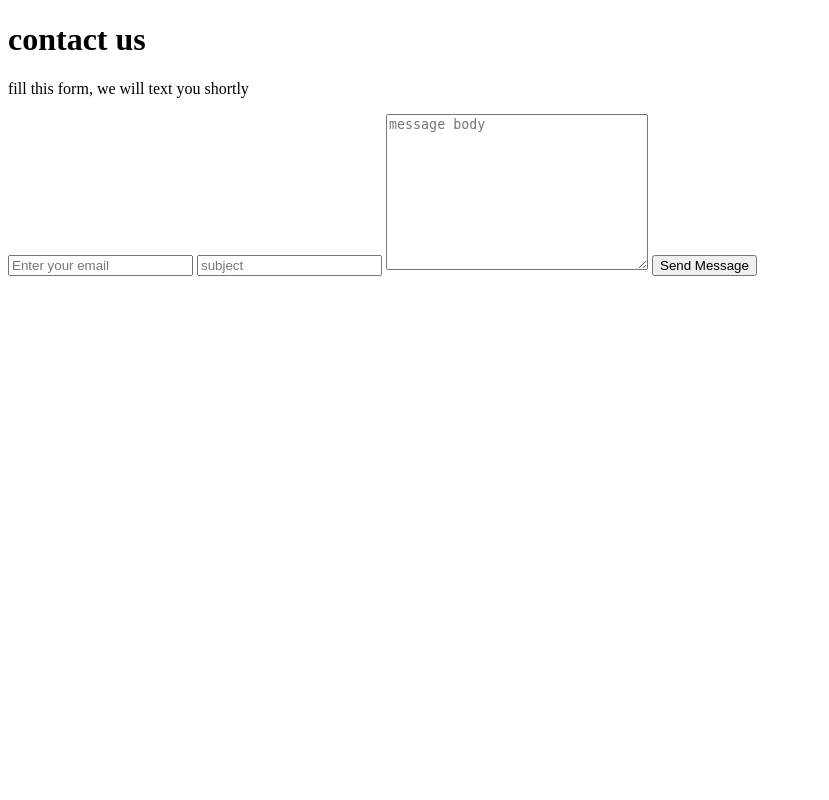
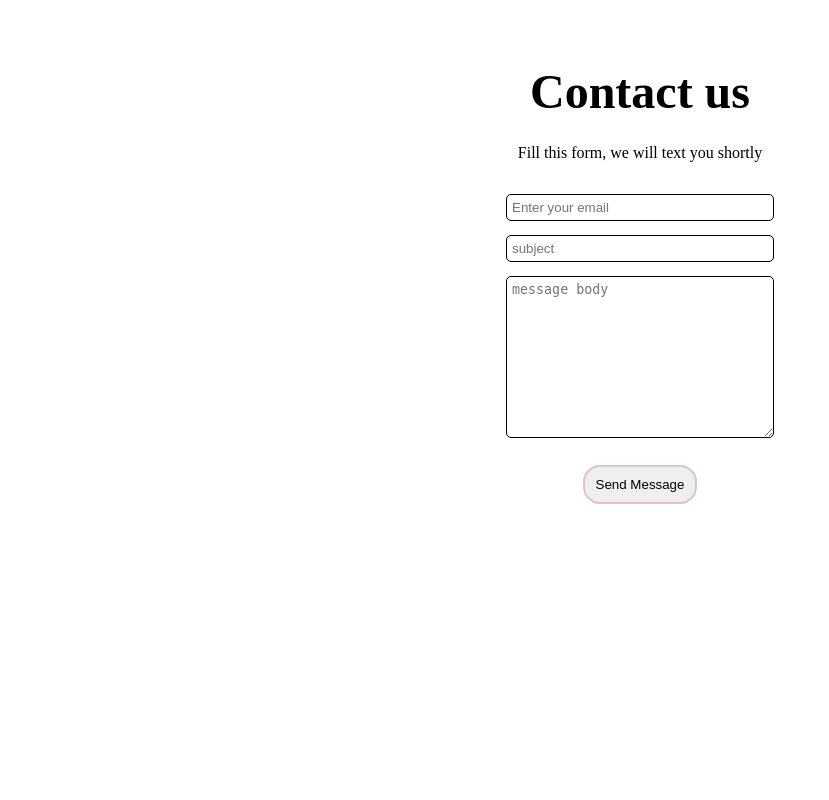
Before and after one commit to ujjwalbhandarii/Flask_mail-Module, a Flask app: page / in a window 1280 px wide. Shown: the whole page, without its empty margins (0-829 px from the left). Run offline with Flask 2, Linux system fonts and the light colour scheme.

Commit message:
modified --css

```diff
--- /dev/null
+++ b/static/style.css
@@ -0,0 +1,51 @@
+*{
+    margin: 0;
+    padding: 0;
+    box-sizing: border-box;
+    text-decoration: none;
+    list-style: none;
+}
+
+
+.container{
+    display: flex;
+    align-items: center;
+    flex-direction: column;
+    height: 100vh;
+}
+
+.container>h1{
+    margin-top: 5%;
+    font-size: 3rem;
+    font-weight: 900;
+}
+
+.container>p{
+    margin: 25px;
+}
+
+form{
+    display: flex;
+    flex-direction: column;
+}
+
+.form-box{
+    margin: 7px 5px;
+    padding: 5px 5px;
+    border-radius: 5px;
+    border: 1px solid;
+}
+
+.form-button{
+    padding: 10px 10px;
+    width: 8.5em;
+    margin: 20px auto;
+    border-radius: 17px;
+    border: 2px solid #dcc5c5;
+    cursor: pointer;
+}
+
+.form-button:hover{
+    background-color: rgb(77, 77, 192);
+    color: white;
+}
--- a/templates/index.html
+++ b/templates/index.html
@@ -5,12 +5,15 @@
     <meta http-equiv="X-UA-Compatible" content="IE=edge" />
     <meta name="viewport" content="width=device-width, initial-scale=1.0" />
     <title>Contact us</title>
+    <link rel="stylesheet" href="../static/style.css" />
   </head>
   <body>
-    <h1>contact us</h1>
-    <p>fill this form, we will text you shortly</p>
+    <div class="container">
+      <h1>Contact us</h1>
+      <p>Fill this form, we will text you shortly</p>
       <form action="{{url_for('send_message')}}" method="post">
         <input
+          class="form-box"
           type="email"
           name="email"
           placeholder="Enter your email"
@@ -18,9 +21,16 @@
           id=""
         />
 
-      <input type="text" name="subject" placeholder="subject" required />
+        <input
+          class="form-box"
+          type="text"
+          name="subject"
+          placeholder="subject"
+          required
+        />
 
         <textarea
+          class="form-box"
           name="message"
           placeholder="message body"
           id=""
@@ -28,7 +38,8 @@
           rows="10"
         ></textarea>
 
-      <input type="submit" value="Send Message" />
+        <input class="form-button" type="submit" value="Send Message" />
       </form>
+    </div>
   </body>
 </html>
```
Lines whose indentation alone changed are shown as unchanged.
